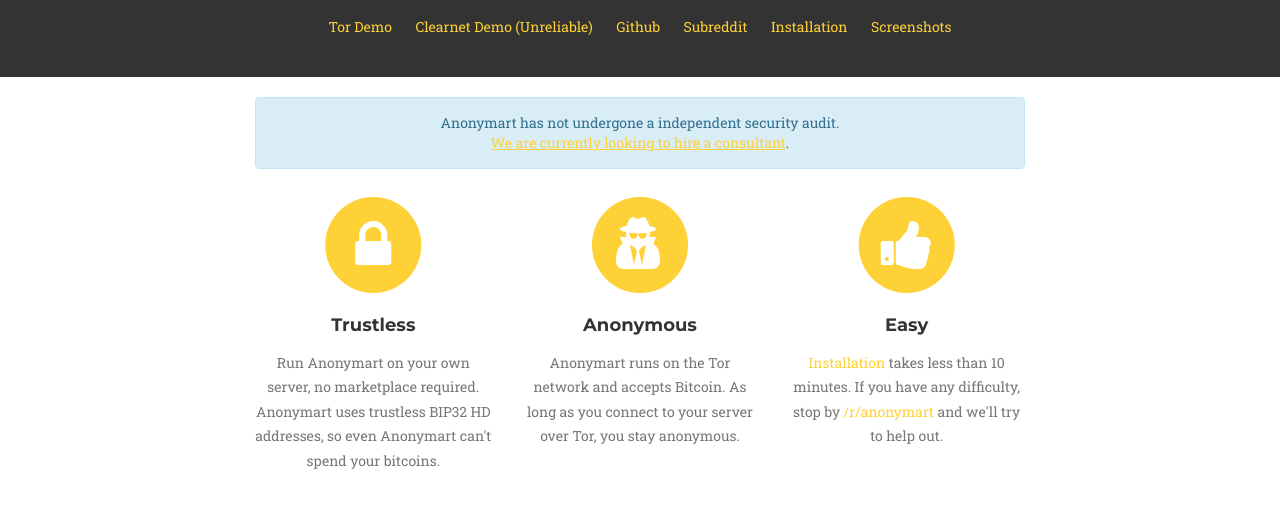
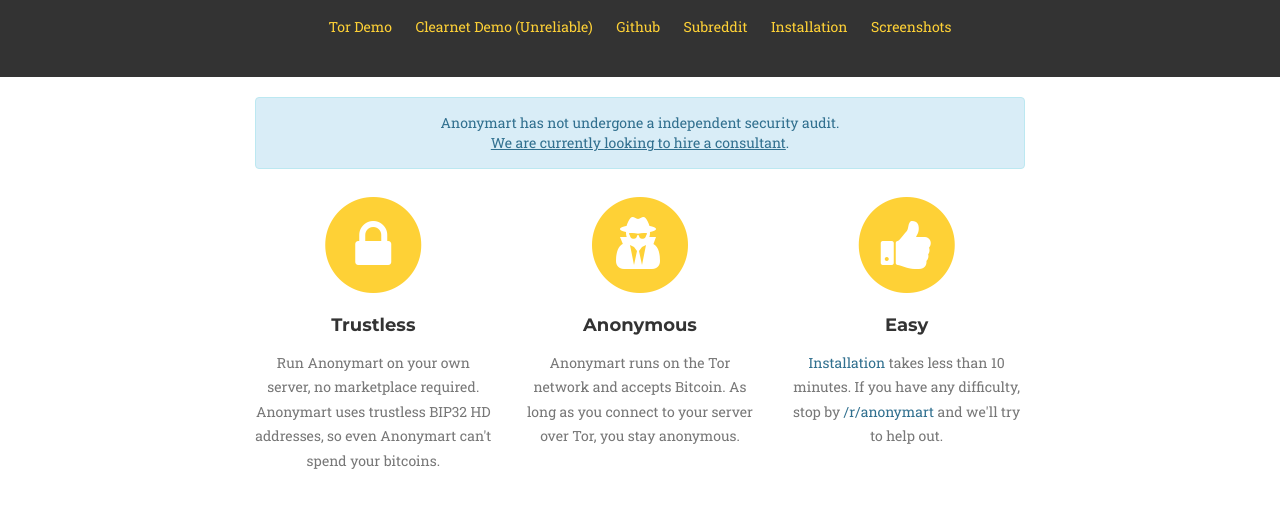
Before and after one commit to anonymart/anonymart.github.io, a plain HTML site: page index.html in a window 1280 px wide. Shown: the part 254-762 px from the top of the page. Drawn offline with nearby package versions, Linux system fonts and the light colour scheme; a web font is replaced by a local one.

Commit message:
fix homepage link color

```diff
--- a/index.html
+++ b/index.html
@@ -19,6 +19,7 @@
 	    	.container{max-width:800px;}
 	    	.intro-text a{color:#fed136;padding:0 10px;}
 	    	#screenshots img{max-width: 100%;border: 5px solid #333; margin-bottom: 5px}
+	    	a{color:#31708f}
 	    </style>
 	</head>
 	<body>
```
